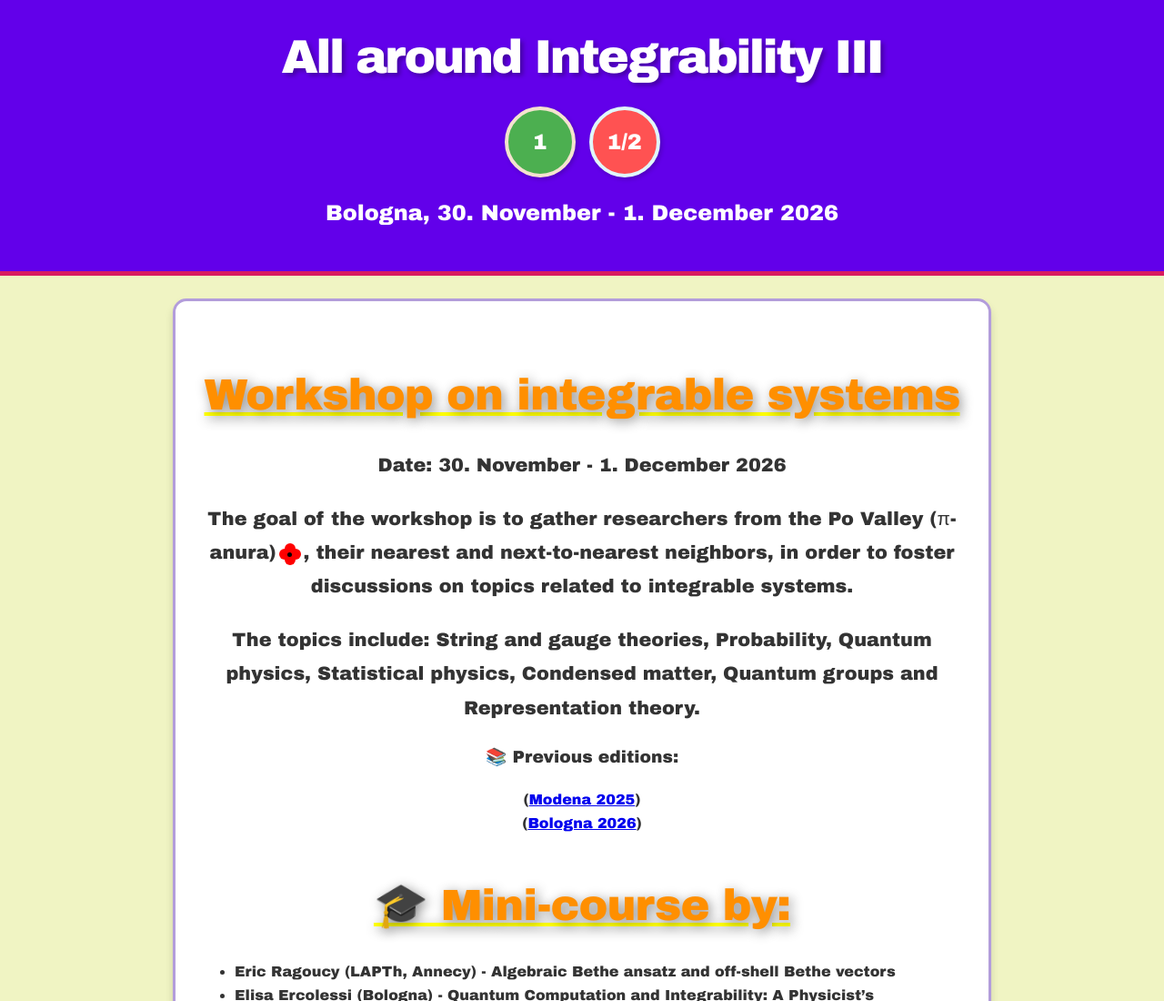
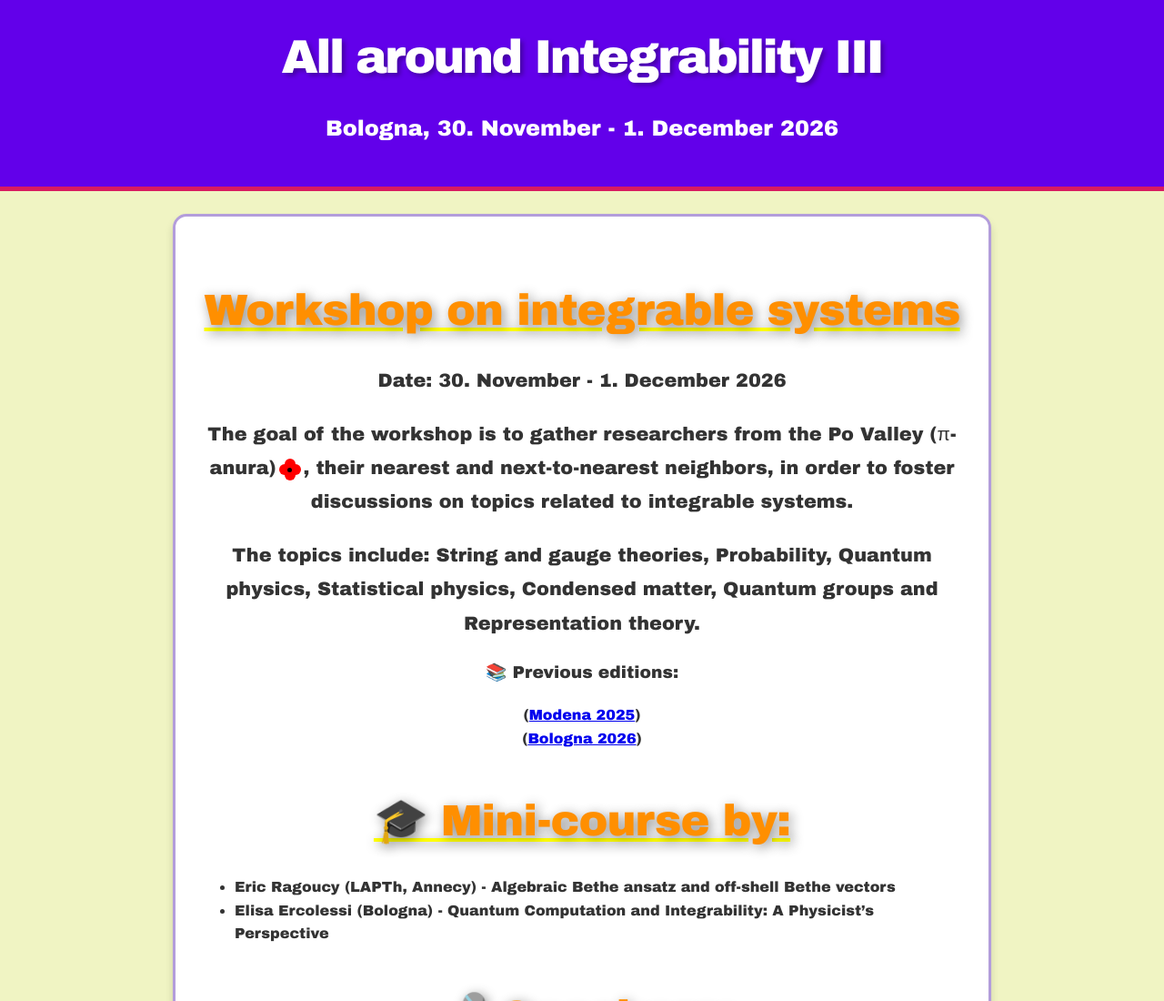
Before and after one commit to AllAroundIntegrability/AllAroundIntegrability.github.io, a plain HTML site: page index.html in a window 1280 px wide. Shown: the top 1100 px of the page at 91% size. Drawn offline with Linux system fonts and the light colour scheme.

Commit message:
Remove 1 and 1/2 badges from header
Co-Authored-By: Claude Opus 5.5 <noreply@anthropic.com>
Claude-Session: https://claude.ai/code/session_01463khWFwv4kPYFCGpEAfk4

```diff
--- a/index.html
+++ b/index.html
@@ -436,10 +436,6 @@
 <body>
     <header>
         <h1>All around Integrability III</h1>
-        <div class="header-gifs">
-            <div class="header-gif" style="background-color: #4CAF50;">1</div>
-            <div class="header-gif" style=" background-color: #FF5252;">1/2</div>
-        </div>
         <h2>Bologna, 30. November - 1. December 2026</h2>
     </header>
 
```
